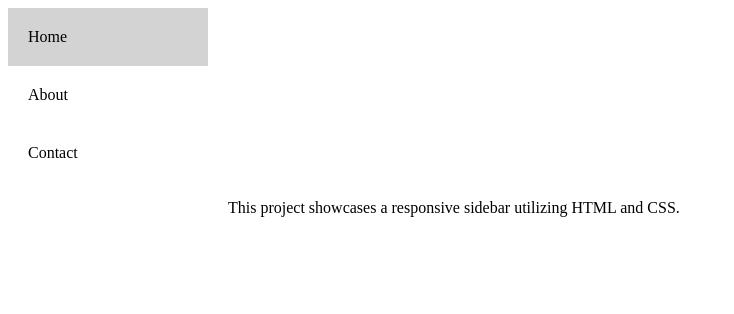
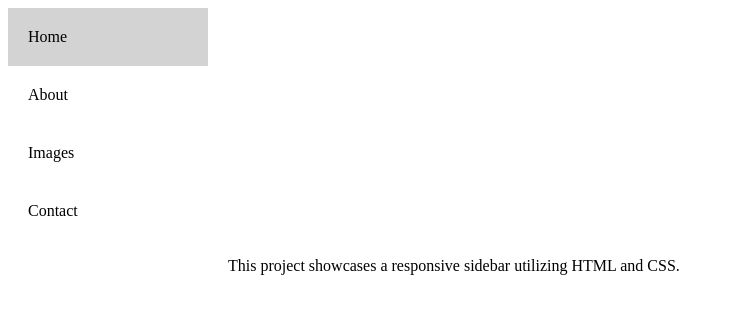
Before and after one commit to geneeverett/responsive-design-showcase, a plain HTML site: page sidebar/index.html in a window 1280 px wide. Shown: the top 314 px of the page, without its empty margins (0-734 px from the left). Drawn offline with Linux system fonts and the light colour scheme.

Commit message:
Update index.html

```diff
--- a/sidebar/index.html
+++ b/sidebar/index.html
@@ -13,6 +13,7 @@
 <div class="sidebar">
 	<a class="active" href="#home">Home</a>
 	<a href="#about">About</a>
+	<a href="#images">Images</a>
 	<a href="#contact">Contact</a>
 </div>
 
```
